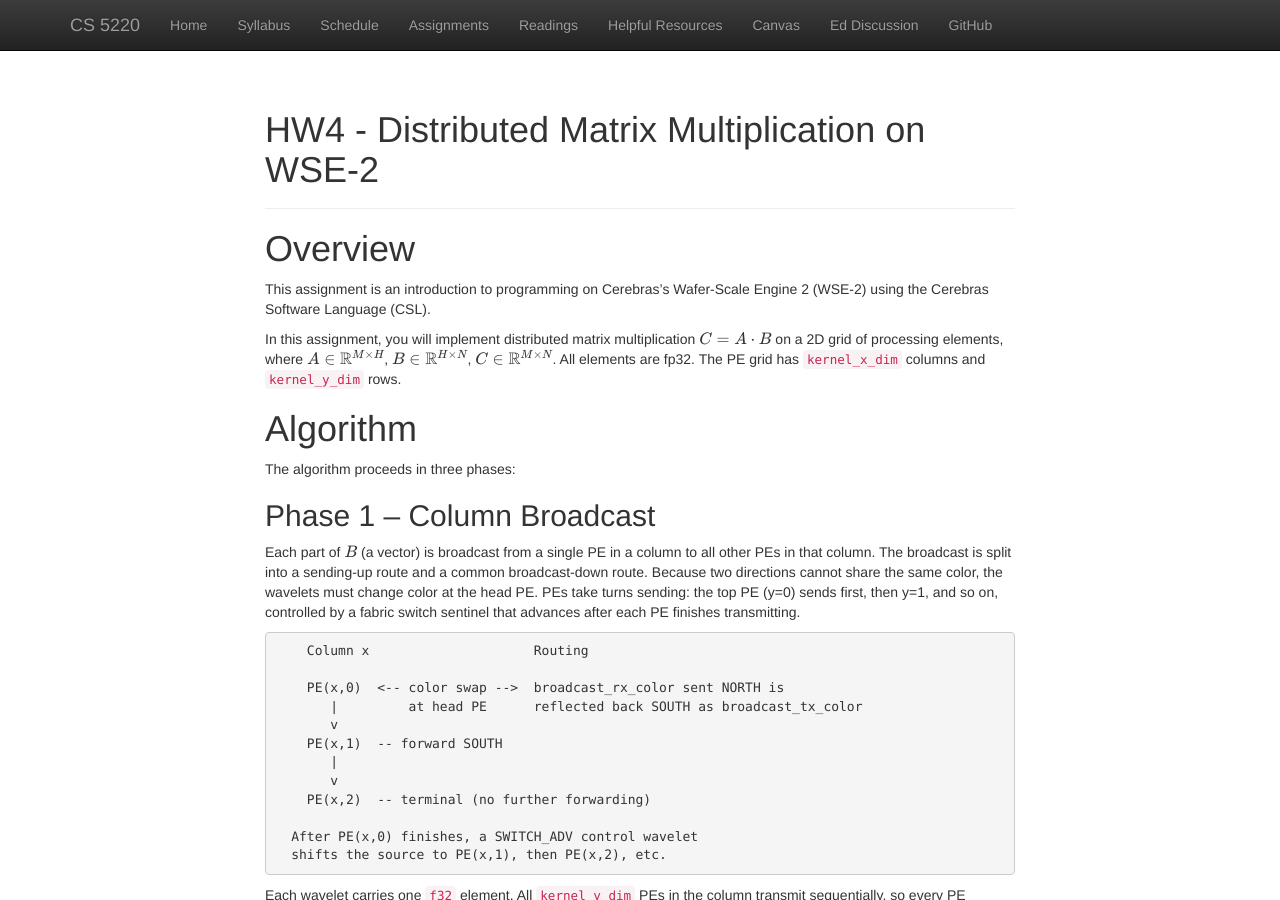
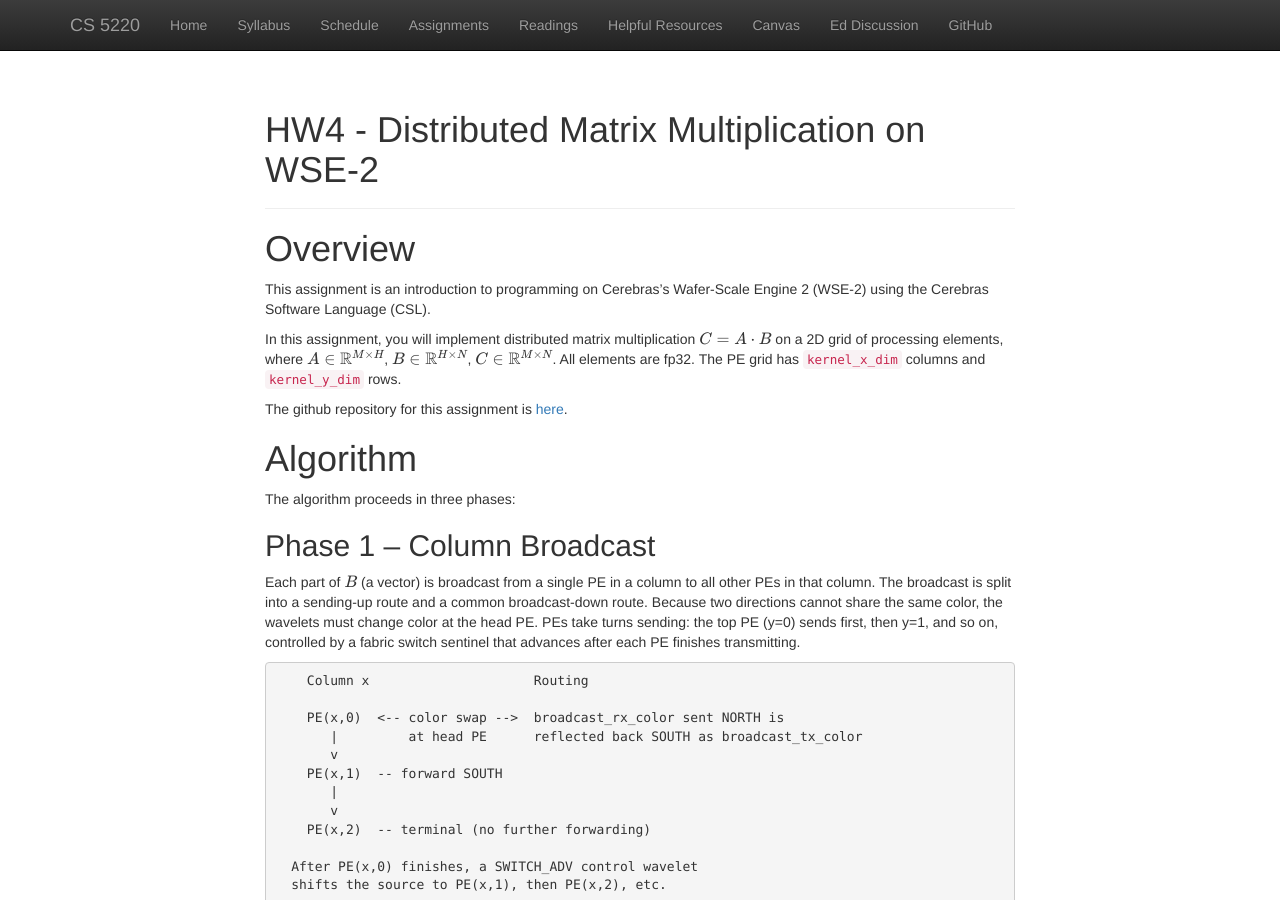
Before and after one commit to cs5220-26sp/web, a Jekyll site: the page built from web/hw/hw4.md, in a window 1280 px wide and 900 px high. Built offline with Jekyll 4.4.1, drawn with Linux system fonts in a browser that asks for light colours; nearby versions of some CDN libraries; formulas are drawn with MathJax 3.

Commit message:
Add link to repo

```diff
--- a/web/hw/hw4.md
+++ b/web/hw/hw4.md
@@ -8,6 +8,8 @@ layout: main
 This assignment is an introduction to programming on Cerebras's Wafer-Scale Engine 2 (WSE-2) using the Cerebras Software Language (CSL).
 
 In this assignment, you will implement distributed matrix multiplication $C = A \cdot B$ on a 2D grid of processing elements, where $A \in \mathbb{R}^{M \times H}$, $B \in \mathbb{R}^{H \times N}$, $C \in \mathbb{R}^{M \times N}$. All elements are fp32. The PE grid has `kernel_x_dim` columns and `kernel_y_dim` rows.
+
+The github repository for this assignment is [here](https://github.com/cs5220-26sp/hw_4).
 
 # Algorithm
 
```
